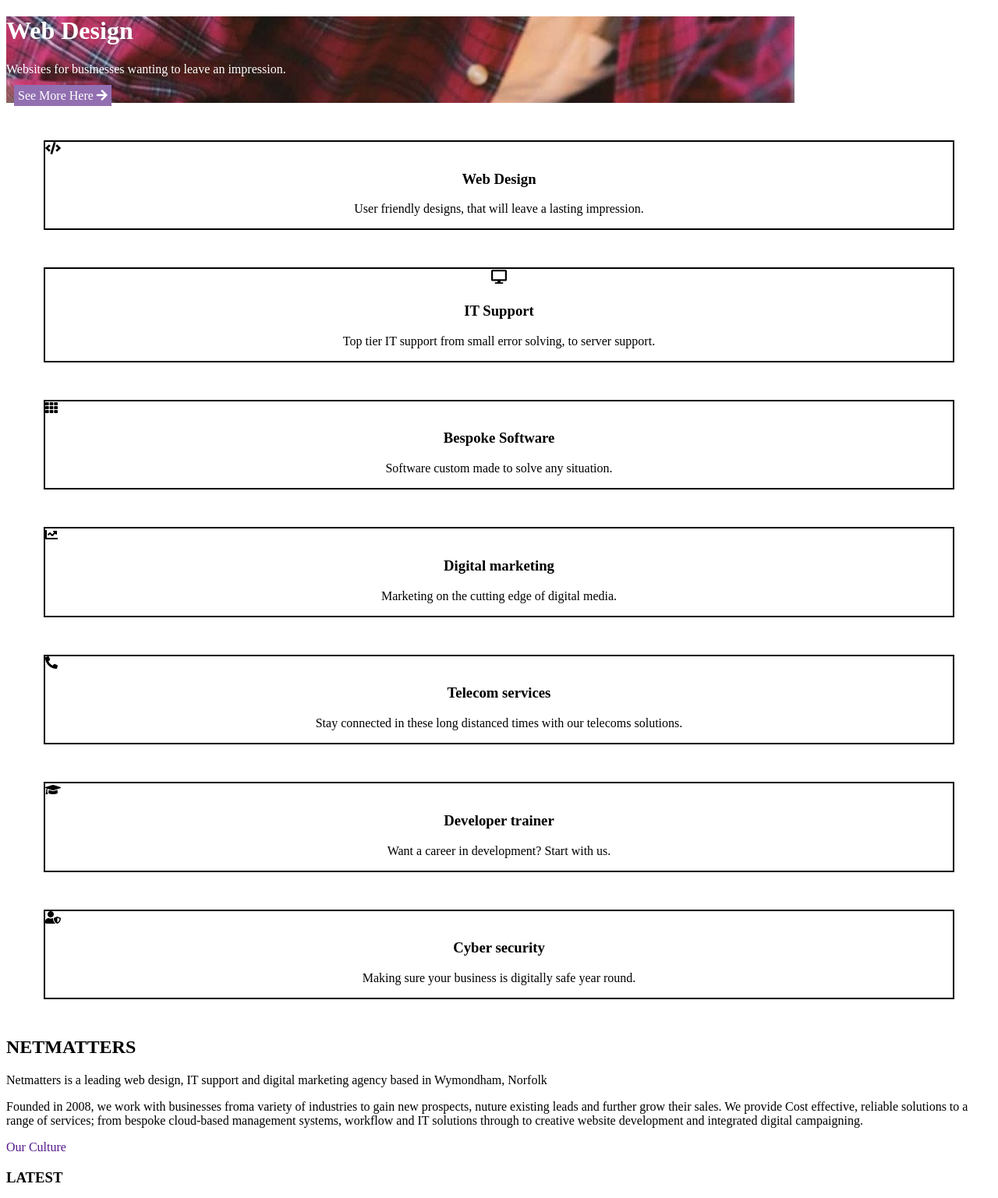
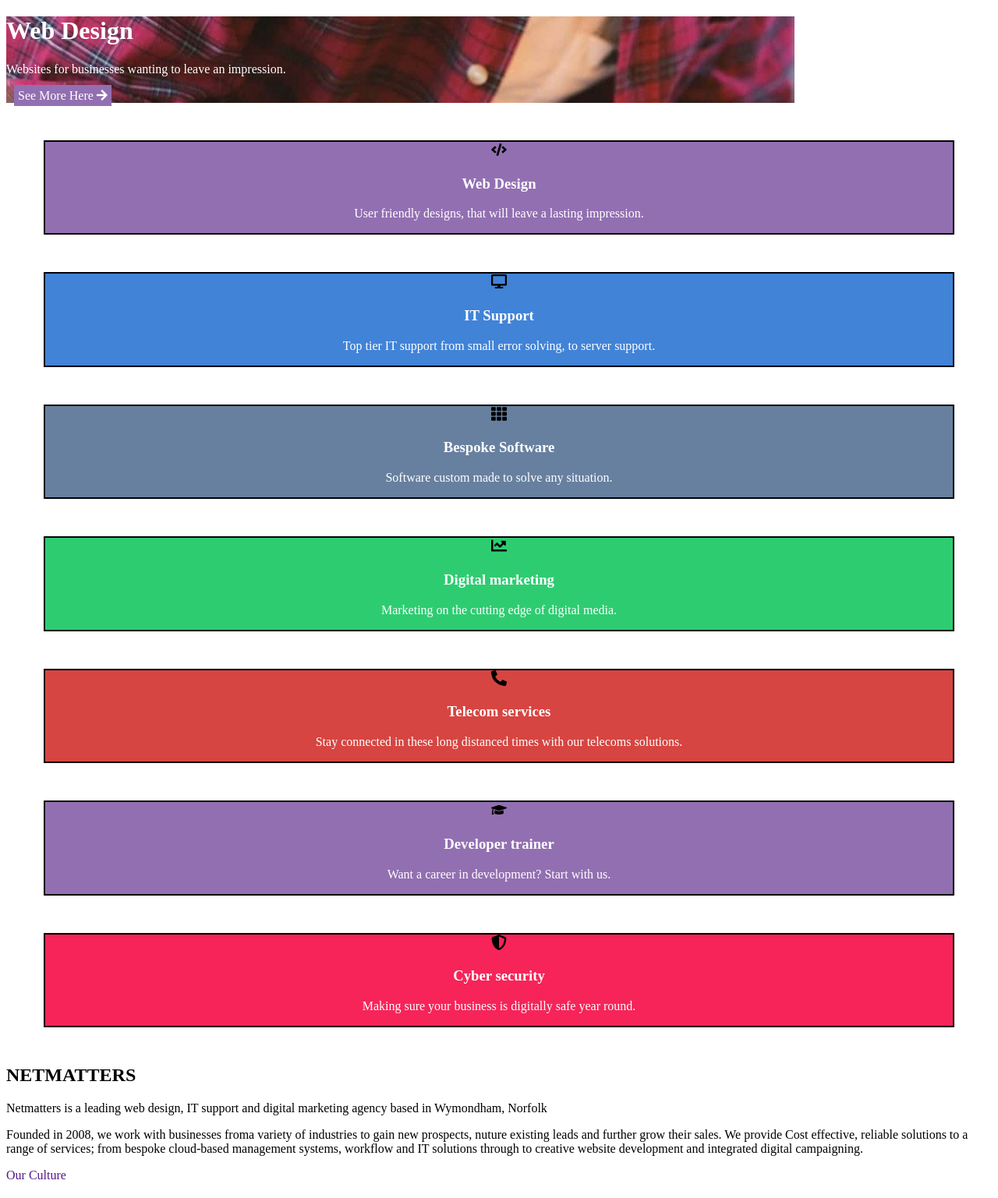
Before and after one commit to Pjard94/Netmatters, a PHP site: page / in a window 1280 px wide. Shown: the part 142-1679 px from the top of the page at 78% size. Run offline with PHP 8.4, Linux system fonts and the light colour scheme.

Commit message:
Filled in the cards and done a lot with the icons

```diff
--- a/HTML_review/index.html
+++ b/HTML_review/index.html
@@ -50,16 +50,18 @@
             </div>
             <div class="cards-section">
                 <div class="card WD">
-                    <i class="fas fa-code"></i>
+                    <div class="image">
+                        <img class="icon" src="Assets/code-solid.svg">
+                    </div>
                     <div class="container">
                         <h3>Web Design</h3>
                         <p>User friendly designs, that will leave a lasting impression.</p>
                     </div>
 
                 </div>
-                <div class="card">
+                <div class="card IT">
                         <div class="image">
-                            <img class="desktop-icon" src="Assets/desktop-solid.svg">
+                            <img class="icon" src="Assets/desktop-solid.svg">
                         </div>
                         <div class="container">
                             <h3>IT Support</h3>
@@ -68,44 +70,51 @@
                         </div>
 
                 </div>
-                <div class="card">
+                <div class="card BS">
+                    <div class="image">
+                        <img class="icon" src="Assets/th-solid.svg">
+                    </div>
+                    <div class="container">
+                        <h3>Bespoke Software</h3>
+                        <p>Software custom made to solve any situation.</p>
 
-                        <i class="fas fa-th"></i>
-                        <div class="container">
-                            <h3>Bespoke Software</h3>
-                            <p>Software custom made to solve any situation.</p>
-
-                        </div>
+                    </div>
 
                 </div>
-                <div class="card">
-                    <i class="fas fa-chart-line"></i>
+                <div class="card DM">
+                    <div class="image">
+                        <img class="icon" src="Assets/chart-line-solid.svg">
+                    </div>
                     <div class="container">
                         <h3>Digital marketing</h3>
                         <p>Marketing on the cutting edge of digital media.</p>
                     </div>
 
                 </div>
-                <div class="card">
-
-                    <i class="fas fa-phone-alt"></i>
+                <div class="card TS">
+                    <div class="image">
+                        <img class="icon" src="Assets/phone-alt-solid.svg">
+                    </div>
                     <div class="container">
                         <h3>Telecom services</h3>
                         <p>Stay connected in these long distanced times with our telecoms solutions.</p>
                     </div>
 
                 </div>
-                <div class="card">
-
-                    <i class="fas fa-graduation-cap"></i>
+                <div class="card DT">
+                    <div class="image">
+                        <img class="icon" src="Assets/graduation-cap-solid.svg">
+                    </div>
                     <div class="container">
                         <h3>Developer trainer</h3>
                         <p>Want a career in development? Start with us.</p>
                     </div>
 
                 </div>
-                <div class="card">
-                    <i class="fas fa-user-shield"></i>
+                <div class="card CS">
+                    <div class="image ">
+                        <img class="icon" src="Assets/shield-alt-solid.svg">
+                    </div>
                     <div class="container">
                         <h3>Cyber security</h3>
                         <p>Making sure your business is digitally safe year round.</p>
--- a/HTML_review/sass/_base.scss
+++ b/HTML_review/sass/_base.scss
@@ -40,6 +40,7 @@
     display: flexbox;
     border: 2px solid black;
     margin:3rem;
+    color: $white;
 }
 
 .container {
@@ -52,3 +53,31 @@
 .image {
     text-align: center;
 }
+
+.WD {
+    background-color: $fill-des-dev;
+}
+
+.IT {
+    background-color: $fill-supp;
+}
+
+.BS {
+    background-color: $fill-bespoke;
+}
+
+.DM {
+    background-color: $fill-market;
+}
+
+.TS {
+    background-color: $fill-telecoms;
+}
+
+.DT {
+    background-color: $fill-des-dev;
+}
+
+.CS {
+    background-color: $fill-cyber;
+}
--- a/HTML_review/sass/_icons.scss
+++ b/HTML_review/sass/_icons.scss
@@ -1,5 +1,7 @@
-.desktop-icon {
+
+
+.icon {
     width: 20px;
     height: 20px;
-
+    -webkit-filter: $white;
 }
--- a/HTML_review/sass/style.css
+++ b/HTML_review/sass/style.css
@@ -1,6 +1,7 @@
-.desktop-icon {
+.icon {
   width: 20px;
   height: 20px;
+  -webkit-filter: #ffffff;
 }
 
 * {
@@ -44,6 +45,7 @@
   display: flexbox;
   border: 2px solid black;
   margin: 3rem;
+  color: #ffffff;
 }
 
 .container {
@@ -57,4 +59,32 @@
 .image {
   text-align: center;
 }
+
+.WD {
+  background-color: #926fb1;
+}
+
+.IT {
+  background-color: #4183d7;
+}
+
+.BS {
+  background-color: #67809f;
+}
+
+.DM {
+  background-color: #2ecc71;
+}
+
+.TS {
+  background-color: #d64541;
+}
+
+.DT {
+  background-color: #926fb1;
+}
+
+.CS {
+  background-color: #f62459;
+}
 /*# sourceMappingURL=style.css.map */
```
Also changed, not shown: 1 other file.
